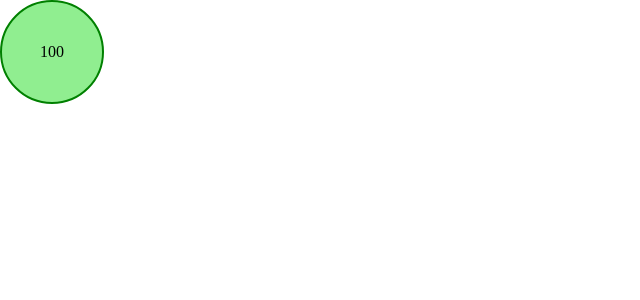
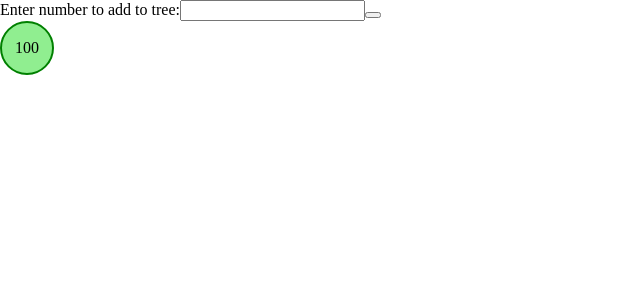
Before and after one commit to markjm610/bonsai, a React (Create React App) app in the folder tree/: page / in a window 1280 px wide. Shown: the top 300 px of the page, without its empty margins (0-640 px from the left). Built offline with nearby package versions, Linux system fonts and the light colour scheme.

Commit message:
Begin InsertForm component

```diff
--- a/tree/src/App.tsx
+++ b/tree/src/App.tsx
@@ -1,9 +1,11 @@
 import React from 'react';
+import InsertForm from './InsertForm';
 import Leaf from './Leaf';
 
 function App() {
   return (
     <div className="App">
+      <InsertForm />
       <Leaf value={100} />
     </div>
   );
--- /dev/null
+++ b/tree/src/InsertForm.tsx
@@ -0,0 +1,21 @@
+import React, { useState } from 'react'
+
+
+const InsertForm: React.FC = () => {
+
+    const [value, setValue] = useState('')
+
+    const handleInputChange = (e: React.FormEvent<HTMLInputElement>) => {
+
+    }
+
+    return (
+        <form>
+            <label>Enter number to add to tree:</label>
+            <input onChange={handleInputChange} value={value} />
+            <button></button>
+        </form>
+    )
+}
+
+export default InsertForm
--- a/tree/src/index.css
+++ b/tree/src/index.css
@@ -15,8 +15,8 @@ body {
 .leaf {
   background-color: lightgreen;
   border: 2px solid green;
-  height: 100px;
-  width: 100px;
+  height: 50px;
+  width: 50px;
   border-radius: 100%;
   display: flex;
   justify-content: center;
```
